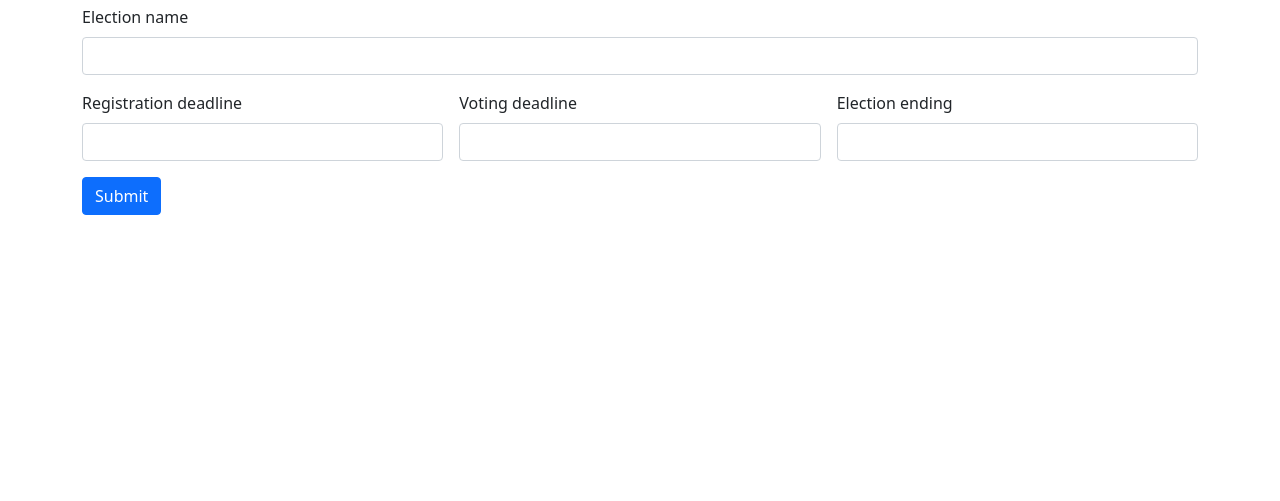
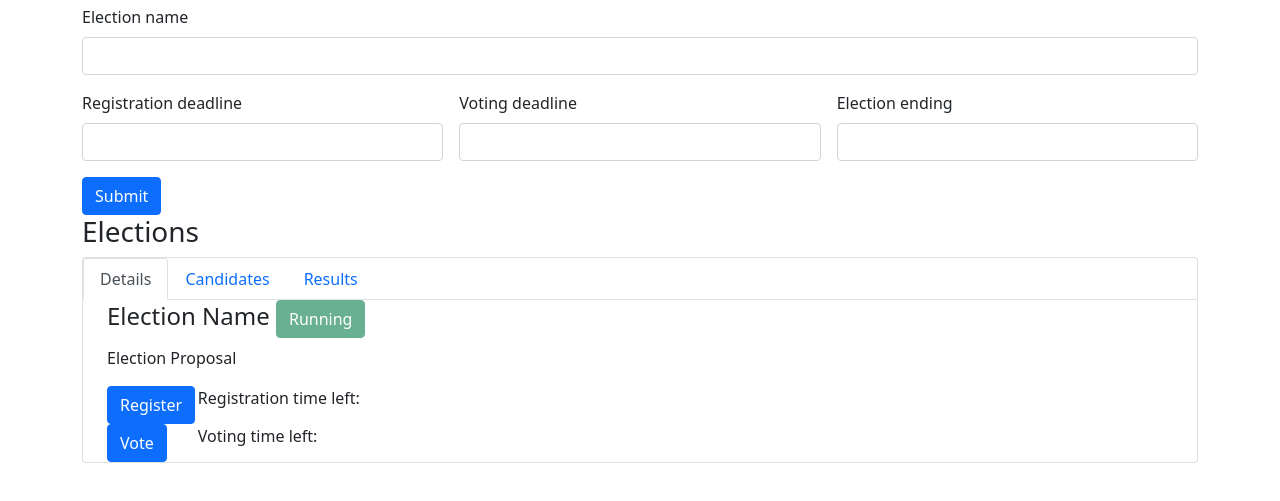
Before and after one commit to alekscp/voting_dapp, a website built with webpack: page public/index.html in a window 1280 px wide. Shown: the part 95-596 px from the top of the page. Built offline with nearby package versions, Linux system fonts and the light colour scheme.

Commit message:
Create foundation for layout

```diff
--- a/public/index.html
+++ b/public/index.html
@@ -5,8 +5,9 @@
     <meta charset="utf-8">
     <meta name="viewport" content="width=device-width, initial-scale=1">
 
-    <!-- Bootstrap CSS -->
+    <!-- Bootstrap -->
     <link href="https://cdn.jsdelivr.net/npm/bootstrap@5.0.1/dist/css/bootstrap.min.css" rel="stylesheet" integrity="sha384-+0n0xVW2eSR5OomGNYDnhzAbDsOXxcvSN1TPprVMTNDbiYZCxYbOOl7+AMvyTG2x" crossorigin="anonymous">
+    <script src="https://cdn.jsdelivr.net/npm/bootstrap@5.0.1/dist/js/bootstrap.bundle.min.js" integrity="sha384-gtEjrD/SeCtmISkJkNUaaKMoLD0//ElJ19smozuHV6z3Iehds+3Ulb9Bn9Plx0x4" crossorigin="anonymous"></script>
 
     <title>Voting</title>
   </head>
@@ -41,6 +42,87 @@
           </form>
         </div>
       </div>
+      <div class="row">
+        <div class="col">
+          <h3>Elections</h3>
+          <div class="card">
+            <ul class="nav nav-tabs" id="myTab" role="tablist">
+              <li class="nav-item" role="presentation">
+                <button class="nav-link active" id="details-tab" data-bs-toggle="tab" data-bs-target="#details-" type="button"
+                                                                                                                role="tab" aria-controls="details" aria-selected="true">Details</button>
+              </li>
+              <li class="nav-item" role="presentation">
+                <button class="nav-link" id="candidates-tab" data-bs-toggle="tab" data-bs-target="#candidates-" type="button"
+                                                                                                         role="tab"
+                                                                                                         aria-controls="candidates" aria-selected="false">Candidates</button>
+              </li>
+              <li class="nav-item" role="presentation">
+                <button class="nav-link" id="results-tab" data-bs-toggle="tab" data-bs-target="#results-" type="button"
+                                                                                                         role="tab"
+                                                                                                         aria-controls="results" aria-selected="false">Results</button>
+              </li>
+            </ul>
+            <div class="tab-content" id="myTabContent">
+              <div class="tab-pane fade show active" id="details-" role="tabpanel" aria-labelledby="details-tab">
+                <div class="container">
+                  <div class="row">
+                    <div class="col">
+                      <h4>Election Name
+                        <span class="d-inline-block" data-bs-toggle="popover"
+                                                     data-bs-trigger="hover">
+                          <button id="election-status"  class="btn btn-success" type="button" disabled>Running</button></button>
+                        </span>
+                      </h4>
+                      <p>Election Proposal</p>
+                    </div>
+                  </div>
+                  <div class="row">
+                    <div class="col-sm-1">
+                      <button type="submit" class="btn btn-primary">Register</button>
+                    </div>
+                    <div class="col-sm-4">
+                      Registration time left: <span id="registration-countdown"></span>
+                    </div>
+                  </div>
+                  <div class="row">
+                    <div class="col-sm-1">
+                      <button type="submit" class="btn btn-primary">Vote</button>
+                    </div>
+                    <div class="col-sm-4">
+                      Voting time left: <span id="voting-countdown"></span>
+                    </div>
+                  </div>
+                </div>
+              </div>
+              <div class="tab-pane fade" id="candidates-" role="tabpanel" aria-labelledby="candidates-tab">
+                <div class="container">
+                  <div class="row">
+                    <div class="col">
+                      <ul class="list-group list-group-horizontal">
+                        <li class="list-group-item">Name: </li>
+                        <li class="list-group-item">Address: </li>
+                      </ul>
+                    </div>
+                  </div>
+                </div>
+              </div>
+              <div class="tab-pane fade" id="results-" role="tabpanel" aria-labelledby="results-tab">
+                <div class="container">
+                  <div class="row">
+                    <div class="col">
+                      <ul class="list-group list-group-horizontal">
+                        <li class="list-group-item">Name: </li>
+                        <li class="list-group-item">Address: </li>
+                        <li class="list-group-item">Number of votes: </li>
+                      </ul>
+                    </div>
+                  </div>
+                </div>
+              </div>
+            </div>
+          </div>
+        </div>
+      </div>
     </div>
   </body>
 </html>
```
